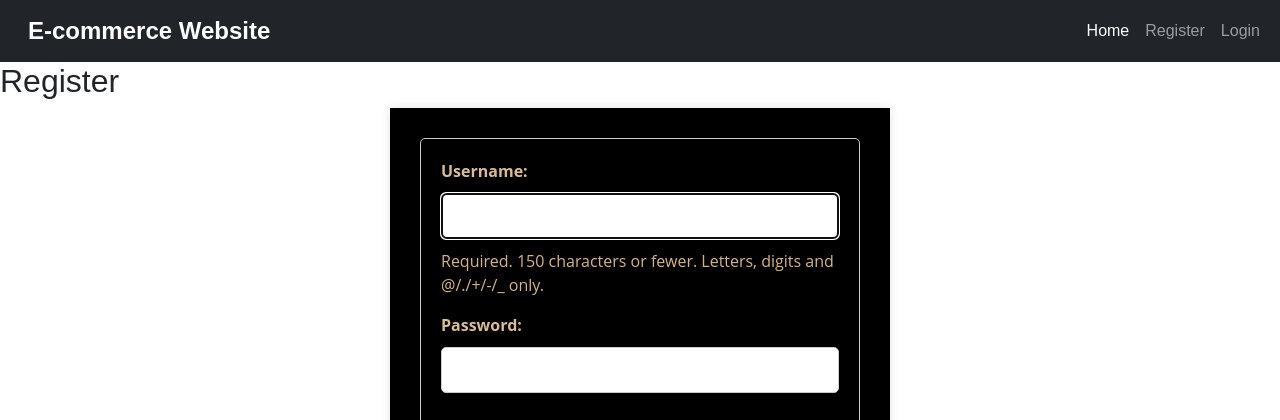
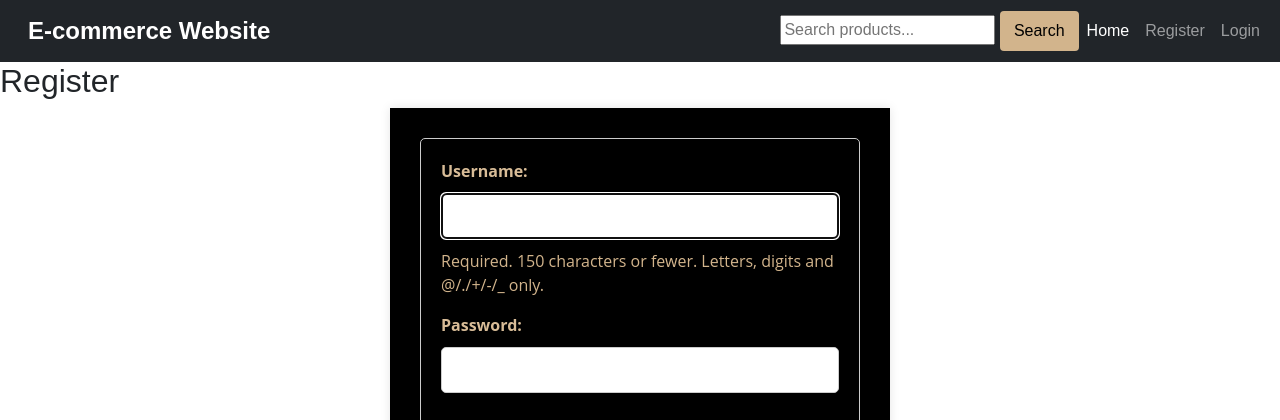
Before and after one commit to Dishatimbadiya/Ecommerce_website, a Django app: page /register in a window 1280 px wide. Shown: the top 420 px of the page. Run offline with Django 5.2, Linux system fonts and the light colour scheme; some libraries are stand-ins or nearby versions.

Commit message:
Update header.html

```diff
--- a/Ecommerce/Templates/helper/header.html
+++ b/Ecommerce/Templates/helper/header.html
@@ -28,6 +28,12 @@
             </button>
             <div class="collapse navbar-collapse" id="navbarSupportedContent">
                 <ul class="navbar-nav me-auto mb-2 mb-lg-0">
+                     <li class="nav-item">
+                        <form action="{% url 'search_product' %}" method="GET">
+                            <input type="text" name="query" placeholder="Search products...">
+                            <button type="submit">Search</button>
+                        </form>
+                    </li>
                     <li class="nav-item">
                         <a class="nav-link active" aria-current="page" href="{% url 'index' %}">Home</a>
                     </li>
```
